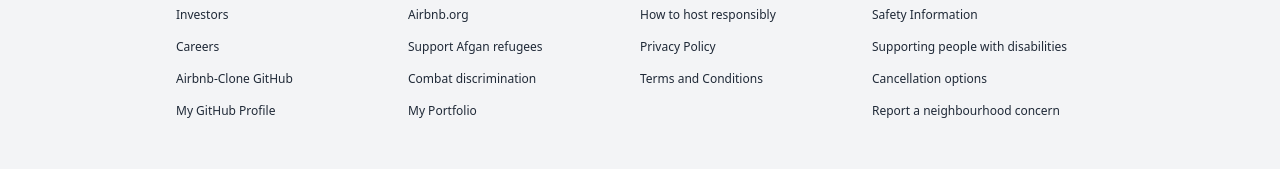
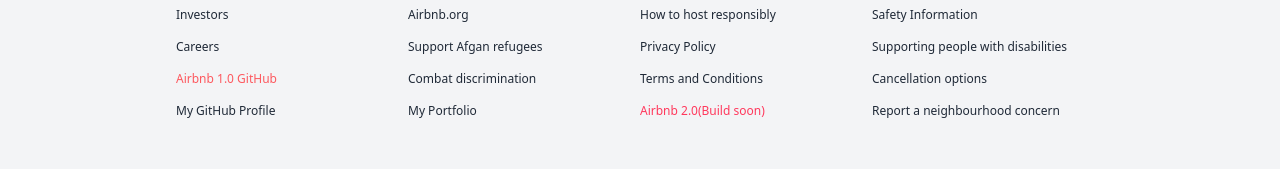
Before and after one commit to sujoyduttajad/Airbnb-clone, a Next.js app: page / in a window 1280 px wide. Shown: the part 2185-2354 px from the top of the page. Built offline with nearby package versions, Linux system fonts and the light colour scheme; what @badrap/bar-of-progress would draw is missing.

Commit message:
Update Footer.js

```diff
--- a/components/Footer.js
+++ b/components/Footer.js
@@ -45,8 +45,9 @@
             <a
               href="https://github.com/sujoyduttajad/Airbnb-clone"
               target="_blank"
+              className="links text-[#FD585E]"
             >
-              Airbnb-Clone GitHub
+              Airbnb 1.0 GitHub
             </a>
           </p>
           <p>
@@ -127,6 +128,11 @@
               Terms and Conditions
             </a>
           </p>
+          <p>
+            <a className="links text-[#FF385C]" href="#">
+              Airbnb 2.0(Build soon)
+            </a>
+          </p>
         </div>
         <div className="space-y-4 text-xs text-gray-800">
           <h5 className="text-gray-600 font-semibold capitalize text-lg tracking-wide">
```
